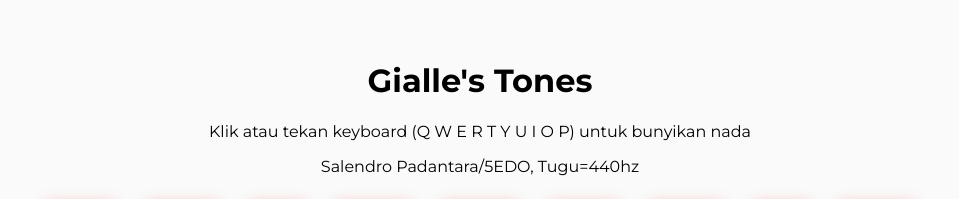
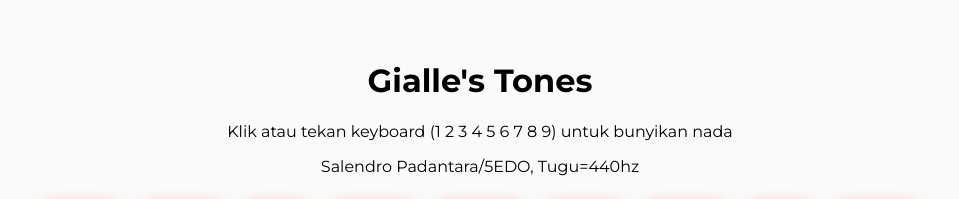
Before and after one commit to Gialle/GialleMacroverse, a plain HTML site: page index.html in a window 1280 px wide. Shown: the top 199 px of the page, without its empty margins (160-1119 px from the left). Drawn offline with Linux system fonts and the light colour scheme.

Commit message:
Update index.html

```diff
--- a/index.html
+++ b/index.html
@@ -31,7 +31,7 @@
 </head>
 <body>
   <h1>Gialle's Tones </h1>
-  <p>Klik atau tekan keyboard (Q W E R T Y U I O P) untuk bunyikan nada</p>
+  <p>Klik atau tekan keyboard (1 2 3 4 5 6 7 8 9) untuk bunyikan nada</p>
   <p>Salendro Padantara/5EDO, Tugu=440hz
   <p>
   <a class="btn-tone" onmousedown="startNote('btn0',-480)" onmouseup="stopNote('btn0')" onmouseleave="stopNote('btn0')">Panelu<br>3̇</a>
```
